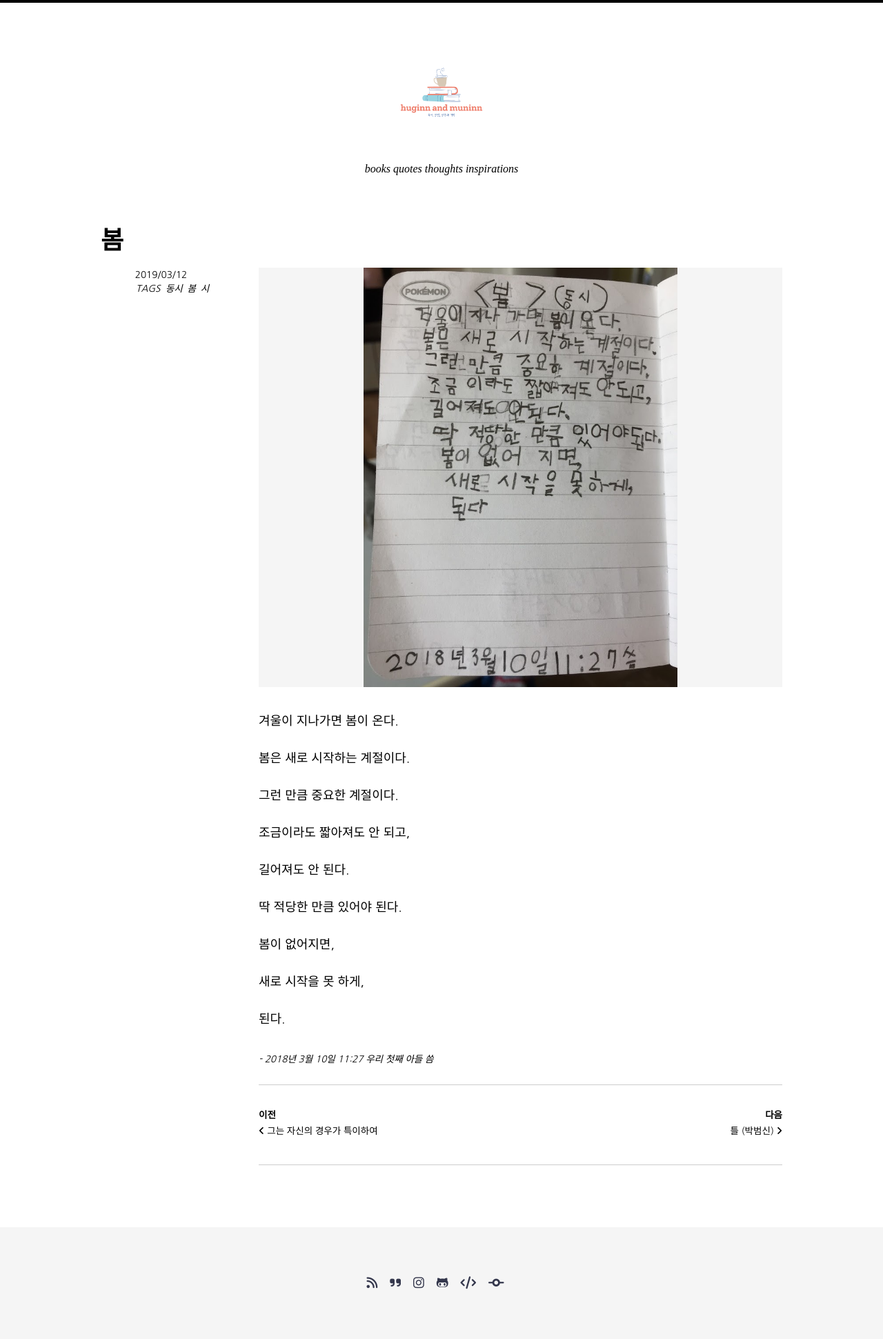
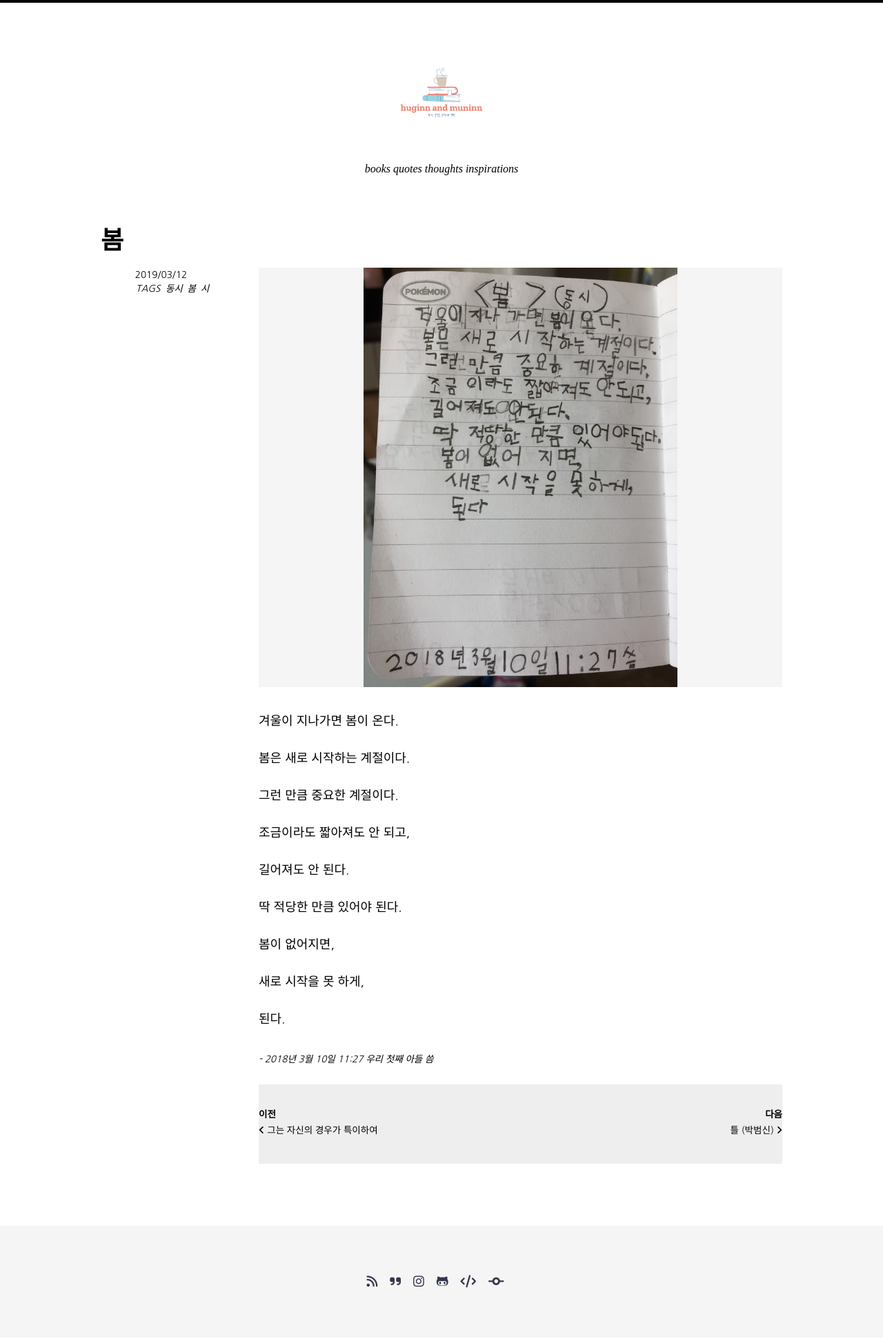
Before and after one commit to huginnmn/huginnmn.github.io, a Jekyll site: the page built from _posts/2019-03-12-봄.md, in a window 1280 px wide. Shown: the whole page at 69% size. Built offline with Jekyll 4.4.1, drawn with Linux system fonts in a browser that asks for light colours; nearby versions of some CDN libraries; comment, search, counter and statistics services are not loaded.

Commit message:
Update _page.scss

```diff
--- a/_sass/so-simple/_page.scss
+++ b/_sass/so-simple/_page.scss
@@ -133,8 +133,7 @@
    padding: 2em 0 2em;
    margin-bottom: 2em;
    clear: both;
-   border-top: 1px solid #ccc;
-   border-bottom: 1px solid #ccc;
+   background-color: #eee;
 
   @include breakpoint($large) {
     display: -webkit-box;
```
